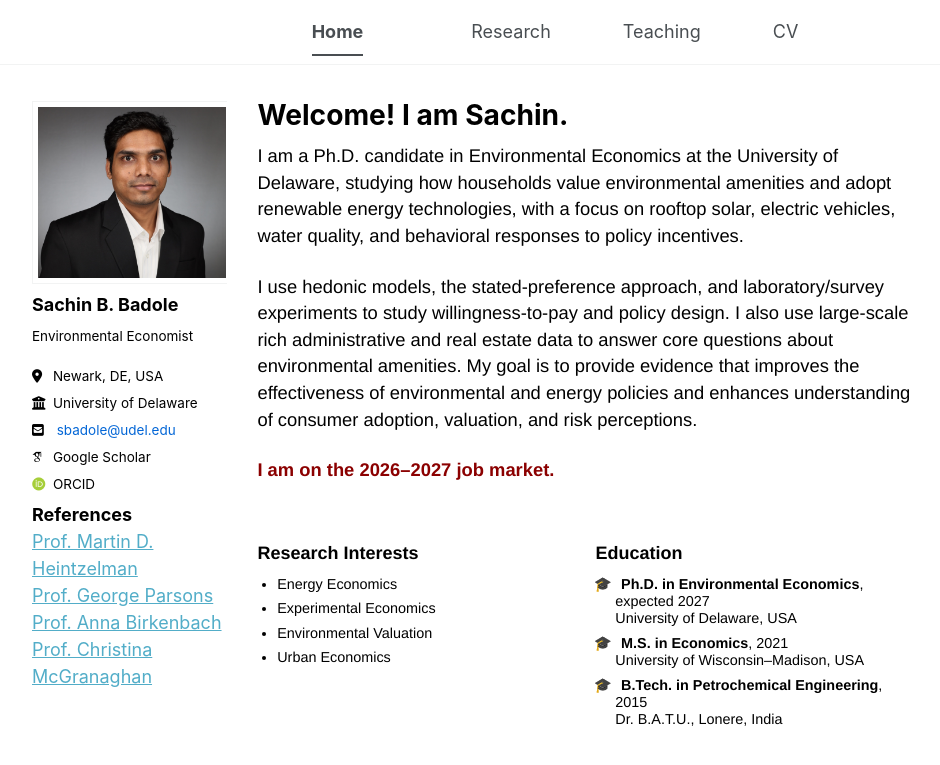
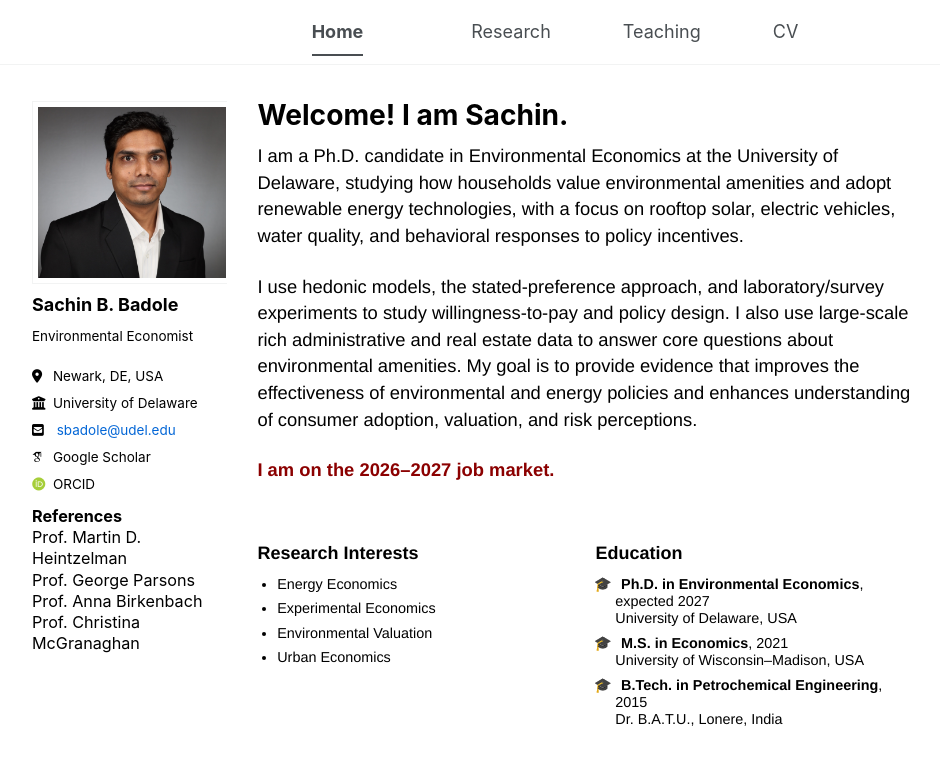
Before and after one commit to sachin-b-badole/sachin-b-badole.github.io, a Jekyll site: the page built from _pages/about.md, in a window 1280 px wide. Shown: the top 765 px of the page, without its empty margins (76-1016 px from the left). Built offline with Jekyll 4.4.1, drawn with Linux system fonts in a browser that asks for light colours; some web fonts are replaced; a script bundle is joined from its source files by our own code; library files that are not in the unit come from our copies.

Commit message:
Update custom.css

```diff
--- a/assets/css/custom.css
+++ b/assets/css/custom.css
@@ -344,3 +344,19 @@ body {
 /*.masthead__menu-item a {
 /*  color: #000;
 }*/
+
+/*Add Reference Name*/
+.sidebar-ref {
+  margin-top: 12px;
+  font-size: 0.9em;
+  line-height: 1.3em;
+}
+
+.sidebar-ref a {
+  color: black !important;
+  text-decoration: none;
+}
+
+.sidebar-ref a:hover {
+  text-decoration: underline;
+}
```
